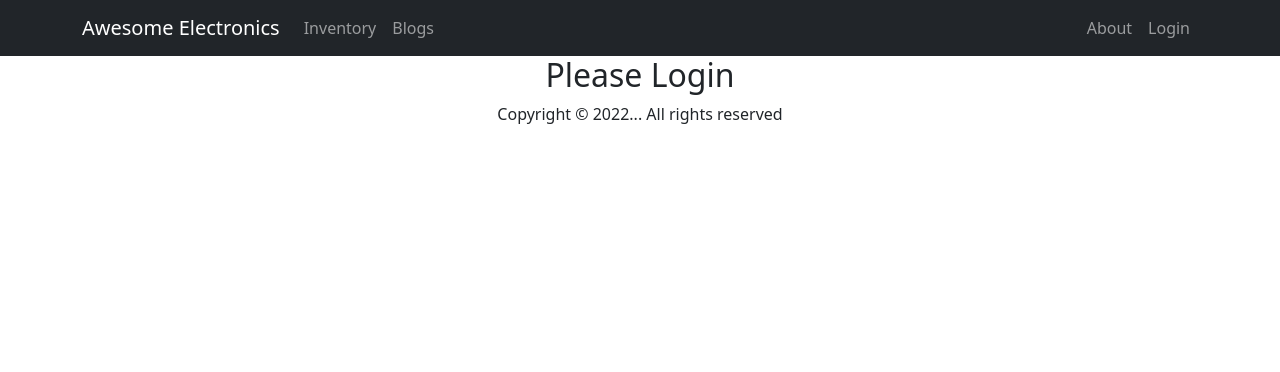
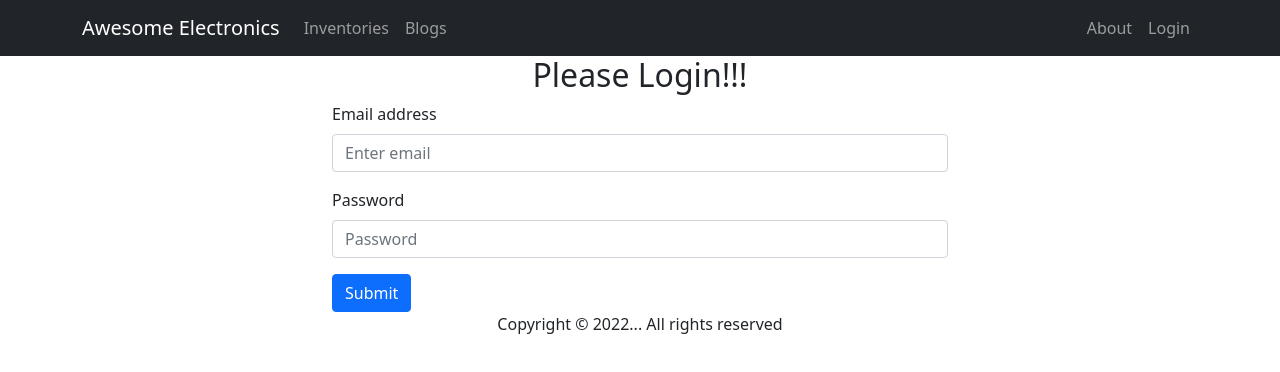
Before and after one commit to AtiqRahman1/Awesome-electronics-assignment11, a React (Create React App) app: page /login in a window 1280 px wide. Shown: the top 372 px of the page. Built offline with nearby package versions, Linux system fonts and the light colour scheme; no server answers.

Commit message:
added login form

```diff
--- a/src/App.js
+++ b/src/App.js
@@ -1,5 +1,6 @@
 import { Route, Routes } from 'react-router-dom';
 import './App.css';
+import About from './components/About/About';
 import Blogs from './components/Blogs/Blogs';
 import Footer from './components/Footer/Footer';
 import Header from './components/Header/Header';
@@ -11,7 +12,7 @@ import Register from './components/Register/Register';
 
 function App() {
   return (
-    <div className="App">
+    <div>
       <Header></Header>
       <Routes>
         <Route path='/' element={<Home></Home>}></Route>
@@ -19,6 +20,7 @@ function App() {
         <Route path='/blogs' element={<Blogs></Blogs>}></Route>
         <Route path='/register' element={<Register></Register>}></Route>
         <Route path='/login' element={<Login></Login>}></Route>
+        <Route path='/about' element={<About></About>}></Route>
         <Route path='*' element={<NotFound></NotFound>}></Route>
       </Routes>
       <Footer></Footer>
--- /dev/null
+++ b/src/components/About/About.js
@@ -0,0 +1,11 @@
+import React from 'react';
+
+const About = () => {
+    return (
+        <div>
+            <h2>This is about page</h2>
+        </div>
+    );
+};
+
+export default About;
--- a/src/components/Blogs/Blogs.js
+++ b/src/components/Blogs/Blogs.js
@@ -3,7 +3,7 @@ import React from 'react';
 const Blogs = () => {
     return (
         <div>
-            <h1>Question</h1>
+            <h1>Questions</h1>
         </div>
     );
 };
--- a/src/components/Footer/Footer.js
+++ b/src/components/Footer/Footer.js
@@ -5,7 +5,7 @@ const Footer = () => {
     const year = today.getFullYear();
     return (
         <footer>
-            <p>Copyright © {year}... All rights reserved</p>
+            <p className='text-center'>Copyright © {year}... All rights reserved</p>
         </footer>
     );
 };
--- a/src/components/Header/Header.js
+++ b/src/components/Header/Header.js
@@ -19,7 +19,7 @@ const Header = () => {
                     <Navbar.Toggle aria-controls="responsive-navbar-nav" />
                     <Navbar.Collapse id="responsive-navbar-nav">
                         <Nav className="me-auto">
-                            <Nav.Link href="#inventory">Inventory</Nav.Link>
+                            <Nav.Link href="home#inventories">Inventories</Nav.Link>
                             <Nav.Link as={Link} to="blogs">Blogs</Nav.Link>
                         </Nav>
                         <Nav>
--- a/src/components/Home/Home.js
+++ b/src/components/Home/Home.js
@@ -1,7 +1,7 @@
 import React from 'react';
 import AboutUs from '../AboutUs/AboutUs';
 import Banner from '../Banner/Banner';
-import Inventories from '../Inventory/Inventories/Inventories';
+import Inventories from '../Inventories/Inventories';
 
 import Service from '../Service/Service';
 
--- a/src/components/Inventory/Inventories/Inventories.js
+++ b/src/components/Inventories/Inventories.js
@@ -1,5 +1,5 @@
 import React, { useEffect, useState } from 'react';
-import Inventory from '../Inventory';
+import Inventory from '../Inventory/Inventory';
 import './Inventories.css';
 
 const Inventories = () => {
@@ -12,8 +12,8 @@ const Inventories = () => {
     }, []);
 
     return (
-        <div>
-            <h1>Our Inventories</h1>
+        <div id='inventories'>
+            <h1 className='text-center'>Our Inventories</h1>
             <div className="inventories-container">
                 {
                     inventories.map(inventory => <Inventory
--- a/src/components/Login/Login.js
+++ b/src/components/Login/Login.js
@@ -1,9 +1,24 @@
 import React from 'react';
+import { Button, Form } from 'react-bootstrap';
 
 const Login = () => {
     return (
-        <div>
-            <h2>Please Login</h2>
+        <div className='container w-50 mx-auto'>
+            <h2 className='text-center'>Please Login!!!</h2>
+            <Form>
+                <Form.Group className="mb-3" controlId="formBasicEmail">
+                    <Form.Label>Email address</Form.Label>
+                    <Form.Control type="email" placeholder="Enter email" required />
+                </Form.Group>
+
+                <Form.Group className="mb-3" controlId="formBasicPassword">
+                    <Form.Label>Password</Form.Label>
+                    <Form.Control type="password" placeholder="Password" required />
+                </Form.Group>
+                <Button variant="primary" type="submit">
+                    Submit
+                </Button>
+            </Form>
         </div>
     );
 };
```
Also changed, not shown: src/components/Inventories/Inventories.css (renamed from src/components/Inventory/Inventories/Inventories.css).
